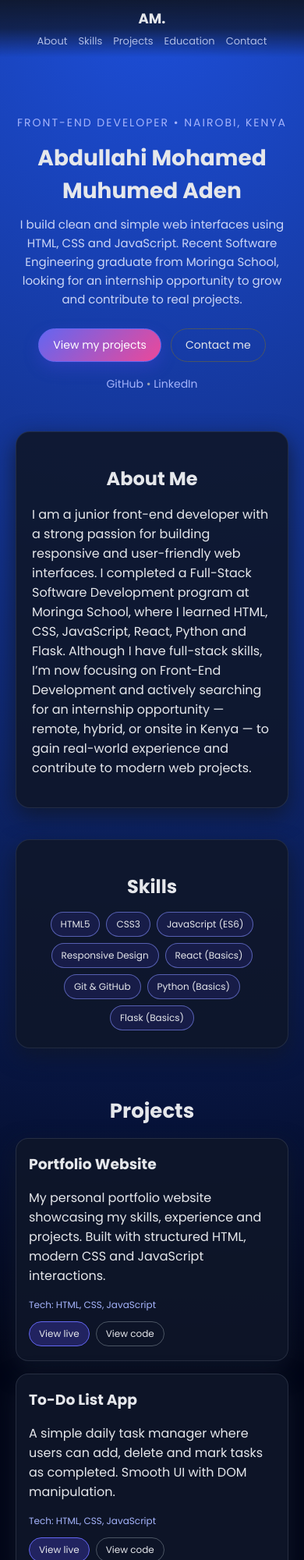
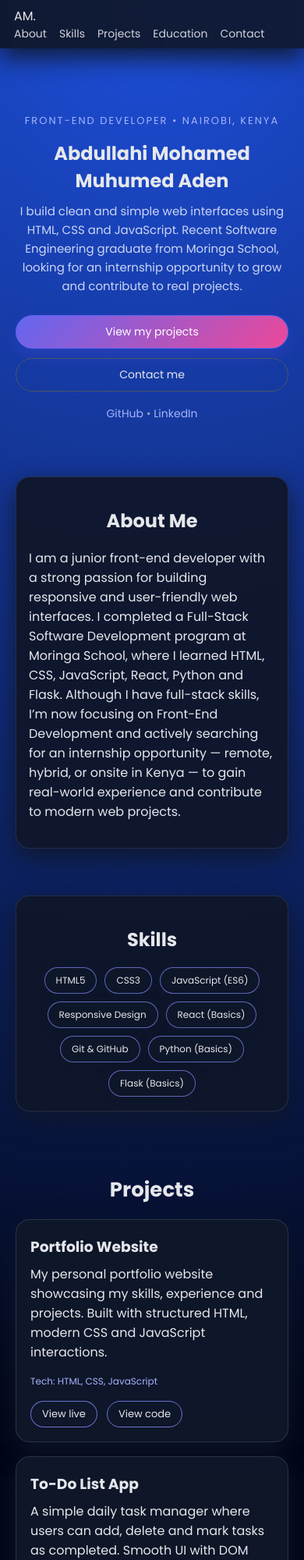
Before and after one commit to Damadel/portfolio-website, a plain HTML site: page index.html in a window 390 px wide. Shown: the top 2000 px of the page at 78% size. Drawn offline with Linux system fonts and the light colour scheme.

Commit message:
Sync local portfolio with live site

```diff
--- a/style.css
+++ b/style.css
@@ -1,75 +1,99 @@
-/* ===== Global ===== */
+/* ===== GLOBAL ===== */
 * {
   box-sizing: border-box;
 }
 
+html,
 body {
   margin: 0;
-  font-family: "Poppins", sans-serif;
-  background: radial-gradient(
-    circle at top,
-    #1d4ed8 0,
-    #020617 45%,
-    #020617 100%
-  );
-  color: #e5e7eb;
+  padding: 0;
 }
 
+body {
+  font-family: "Poppins", sans-serif;
+  background: radial-gradient(circle at top, #1d4ed8 0, #020617 45%, #020617 100%);
+  color: #e5e7eb;
+  padding-top: 72px; /* space for fixed navbar */
+}
+
+a {
+  color: inherit;
+}
+
+/* Page container */
 .page {
   min-height: 100vh;
   display: flex;
   flex-direction: column;
 }
 
-/* ===== Navbar ===== */
-.nav {
-  position: sticky;
+/* ===== NAVBAR ===== */
+nav {
+  position: fixed;
   top: 0;
-  z-index: 20;
+  left: 0;
+  right: 0;
+  z-index: 50;
+  padding: 10px 40px;
+  background: linear-gradient(
+    90deg,
+    rgba(15, 23, 42, 0.95),
+    rgba(15, 23, 42, 0.9)
+  );
   backdrop-filter: blur(12px);
-  background: linear-gradient(
-    to bottom,
-    rgba(15, 23, 42, 0.95),
-    rgba(15, 23, 42, 0.75),
-    transparent
-  );
+  box-shadow: 0 12px 30px rgba(15, 23, 42, 0.9);
+  display: flex;
+  align-items: center;
+  gap: 24px;
 }
 
-.nav-inner {
-  max-width: 900px;
-  margin: 0 auto;
-  padding: 10px 20px;
+/* "AM." brand/logo – works if you used span/div with a class OR just text */
+nav .nav-brand,
+nav .logo,
+nav .brand {
+  margin-right: auto;
+  font-weight: 700;
+  font-size: 14px;
+  letter-spacing: 0.18em;
+  text-transform: uppercase;
+  color: #e5e7eb;
+}
+
+/* If you just have plain text (AM.) without a class, this helps too */
+nav > span:first-child {
+  margin-right: auto;
+  font-weight: 700;
+  font-size: 14px;
+  letter-spacing: 0.18em;
+  text-transform: uppercase;
+}
+
+/* Container for nav links */
+.nav-links {
   display: flex;
   align-items: center;
-  justify-content: space-between;
-  font-size: x-large;
+  gap: 26px;
 }
 
-.nav-logo {
-  font-weight: 700;
-  font-size: 18px;
+/* If you didn't wrap links in .nav-links, still space them using nav a */
+nav a {
+  text-decoration: none;
+  font-size: 14px;
+  font-weight: 500;
+  color: #e5e7eb;
+  opacity: 0.9;
+  transition: color 0.2s ease, opacity 0.2s ease, transform 0.15s ease;
 }
 
-.nav-links {
-  display: flex;
-  gap: 14px;
-  font-size: 13px;
+nav a:hover {
+  color: #a5b4fc;
+  opacity: 1;
+  transform: translateY(-1px);
 }
 
-.nav-links a {
-  color: #cbd5f5;
-  text-decoration: none;
-  opacity: 0.85;
-}
-
-.nav-links a:hover {
-  opacity: 1;
-  text-decoration: underline;
-}
-
-/* ===== Hero ===== */
+/* ===== HERO SECTION ===== */
 .hero {
-  padding: 60px 20px 40px;
+  padding: 70px 20px 50px;
 }
 
 .hero-content {
@@ -79,7 +103,7 @@ body {
 }
 
 .hero-tag {
-  font-size: 14px;
+  font-size: 13px;
   letter-spacing: 2px;
   text-transform: uppercase;
   color: #a5b4fc;
@@ -87,7 +111,7 @@ body {
 
 .hero h1 {
   font-size: 36px;
-  margin: 10px 0;
+  margin: 14px 0 8px;
   font-weight: 700;
 }
 
@@ -99,7 +123,7 @@ body {
   line-height: 1.6;
 }
 
-/* Buttons */
+/* ===== HERO BUTTONS ===== */
 .hero-buttons {
   display: flex;
   gap: 12px;
@@ -114,12 +138,13 @@ body {
   cursor: pointer;
   text-decoration: none;
   transition: 0.25s ease-in-out;
+  border: 1px solid transparent;
 }
 
 .btn.primary {
   background: linear-gradient(135deg, #6366f1, #ec4899);
-  color: white;
-  border: 1px solid #6366f1;
+  color: #ffffff;
+  border-color: #6366f1;
   box-shadow: 0 8px 20px rgba(79, 70, 229, 0.3);
 }
 
@@ -129,7 +154,7 @@ body {
 }
 
 .btn.ghost {
-  border: 1px solid #4b5563;
+  border-color: #4b5563;
   background: transparent;
   color: #e5e7eb;
 }
@@ -138,7 +163,7 @@ body {
   background: rgba(15, 23, 42, 0.65);
 }
 
-/* Hero Links */
+/* Hero links under buttons */
 .hero-links {
   font-size: 14px;
   color: #9ca3af;
@@ -154,74 +179,85 @@ body {
   text-decoration: underline;
 }
 
-/* ===== Sections ===== */
+/* ===== GENERIC SECTIONS ===== */
 .section {
-  padding: 10px 20px 30px;
+  padding: 20px 20px 40px;
 }
 
 .section-title,
 .card h2 {
   text-align: center;
-  margin-bottom: 15px;
+  margin-bottom: 18px;
 }
 
 .section-title {
   font-size: 26px;
 }
 
-/* Card Style */
+/* Card look (About, Skills, Education, Contact) */
 .card {
   max-width: 900px;
   margin: 0 auto;
-  padding: 22px 20px;
+  padding: 24px 24px;
   border-radius: 18px;
-  background: rgba(15, 23, 42, 0.9);
-  border: 1px solid rgba(148, 163, 184, 0.15);
-  box-shadow: 0 10px 28px rgba(15, 23, 42, 0.85);
+  background: rgba(15, 23, 42, 0.94);
+  border: 1px solid rgba(148, 163, 184, 0.16);
+  box-shadow: 0 12px 32px rgba(15, 23, 42, 0.9);
 }
 
-/* ===== Skills Tags with Animation ===== */
+/* ===== SKILLS TAGS + GLOW ===== */
 .tags {
   display: flex;
   flex-wrap: wrap;
-  gap: 8px;
+  gap: 10px;
   justify-content: center;
 }
 
 .tag {
   font-size: 12px;
-  padding: 6px 12px;
+  padding: 7px 14px;
   border-radius: 999px;
-  background: rgba(79, 70, 229, 0.15);
-  border: 1px solid rgba(129, 140, 248, 0.6);
+  background: rgba(15, 23, 42, 0.9);
+  border: 1px solid rgba(129, 140, 248, 0.7);
   color: #e5e7eb;
   cursor: pointer;
-  transition: background 0.3s ease, box-shadow 0.3s ease, transform 0.2s ease,
-    border-color 0.3s ease;
+  box-shadow: 0 0 12px rgba(15, 23, 42, 0.9);
+  transition:
+    background 0.3s ease,
+    box-shadow 0.3s ease,
+    transform 0.2s ease,
+    border-color 0.3s ease,
+    color 0.3s ease;
+}
+
+.tag:hover {
+  transform: translateY(-1px);
+  box-shadow: 0 0 16px rgba(129, 140, 248, 0.9);
 }
 
 .tag.active {
   background: linear-gradient(135deg, #6366f1, #ec4899);
-  border-color: rgba(255, 255, 255, 0.85);
-  box-shadow: 0 0 18px rgba(129, 140, 248, 0.7);
+  border-color: rgba(255, 255, 255, 0.9);
+  box-shadow: 0 0 22px rgba(129, 140, 248, 0.9);
   transform: translateY(-2px) scale(1.03);
+  color: #f9fafb;
 }
 
-/* ===== Projects Grid ===== */
+/* ===== PROJECTS GRID ===== */
 .projects-grid {
-  max-width: 900px;
+  max-width: 1000px;
   margin: 0 auto;
   display: grid;
-  grid-template-columns: repeat(auto-fit, minmax(230px, 1fr));
-  gap: 16px;
+  grid-template-columns: repeat(auto-fit, minmax(240px, 1fr));
+  gap: 18px;
 }
 
 .project-card {
-  background: rgba(15, 23, 42, 0.9);
-  border-radius: 16px;
-  padding: 18px 16px;
-  box-shadow: 0 12px 30px rgba(15, 23, 42, 0.85);
-  border: 1px solid rgba(148, 163, 184, 0.18);
+  background: rgba(15, 23, 42, 0.96);
+  border-radius: 18px;
+  padding: 20px 18px 18px;
+  box-shadow: 0 12px 32px rgba(15, 23, 42, 0.95);
+  border: 1px solid rgba(148, 163, 184, 0.2);
   transition: 0.25s ease-in-out;
 }
 
@@ -235,74 +271,56 @@ body {
   margin: 0 0 8px;
 }
 
+.project-card p {
+  margin-top: 4px;
+}
+
 .project-tech {
   font-size: 12px;
   color: #a5b4fc;
+  margin-top: 8px;
 }
 
-/* Project buttons */
+/* ===== PROJECT BUTTONS (View live / View code) ===== */
 .project-actions {
-  margin-top: 10px;
+  margin-top: 16px;
   display: flex;
-  gap: 8px;
-  flex-wrap: wrap;
+  gap: 12px;
 }
 
 .project-btn {
-  font-size: 12px;
-  padding: 6px 12px;
+  padding: 6px 14px;
   border-radius: 999px;
+  font-size: 13px;
+  border: 1px solid rgba(129, 140, 248, 0.8);
+  background: rgba(15, 23, 42, 1);
+  color: #e5e7eb;
   text-decoration: none;
-  border: 1px solid #6366f1;
-  color: #e5e7eb;
-  background: rgba(79, 70, 229, 0.3);
-  transition: 0.2s ease;
+  display: inline-flex;
+  align-items: center;
+  justify-content: center;
+  white-space: nowrap;
+  transition:
+    background 0.2s ease,
+    box-shadow 0.2s ease,
+    transform 0.15s ease,
+    border-color 0.2s ease,
+    color 0.2s ease;
 }
 
 .project-btn:hover {
+  background: linear-gradient(135deg, #6366f1, #ec4899);
+  border-color: transparent;
+  color: #f9fafb;
+  box-shadow: 0 10px 26px rgba(79, 70, 229, 0.45);
   transform: translateY(-1px);
-  box-shadow: 0 8px 16px rgba(79, 70, 229, 0.5);
 }
 
-.ghost-btn {
+.project-btn.ghost-btn {
   background: transparent;
-  border-color: #4b5563;
 }
 
-/* ===== Education ===== */
-.edu-item {
-  margin-bottom: 16px;
-}
-
-.edu-item h3 {
-  margin: 0 0 4px;
-  font-size: 16px;
-}
-
-.edu-meta {
-  margin: 0 0 6px;
-  font-size: 12px;
-  color: #9ca3af;
-}
-
-/* ===== Contact ===== */
-.contact-card p a {
-  color: #a5b4fc;
-  text-decoration: none;
-}
-
-.contact-card p a:hover {
-  text-decoration: underline;
-}
-
-.contact-grid {
-  margin-top: 12px;
-  display: grid;
-  grid-template-columns: repeat(auto-fit, minmax(180px, 1fr));
-  gap: 10px;
-}
-
-/* ===== Footer ===== */
+/* ===== FOOTER ===== */
 .footer {
   text-align: center;
   padding: 18px 20px 30px;
@@ -311,19 +329,40 @@ body {
   margin-top: auto;
 }
 
-/* ===== Responsive ===== */
-@media (max-width: 600px) {
+/* ===== RESPONSIVE ===== */
+@media (max-width: 768px) {
+  nav {
+    padding: 8px 18px;
+    gap: 16px;
+  }
+
+  .nav-links {
+    gap: 16px;
+  }
+
   .hero h1 {
     font-size: 28px;
   }
 
-  .card,
-  .projects-grid {
-    width: 100%;
+  .card {
+    padding: 18px 16px;
+  }
+}
+
+@media (max-width: 540px) {
+  nav {
+    justify-content: space-between;
   }
 
-  .nav-inner {
+  .hero {
+    padding-top: 60px;
+  }
+
+  .hero h1 {
+    font-size: 24px;
+  }
+
+  .hero-buttons {
     flex-direction: column;
-    gap: 6px;
   }
 }
```
